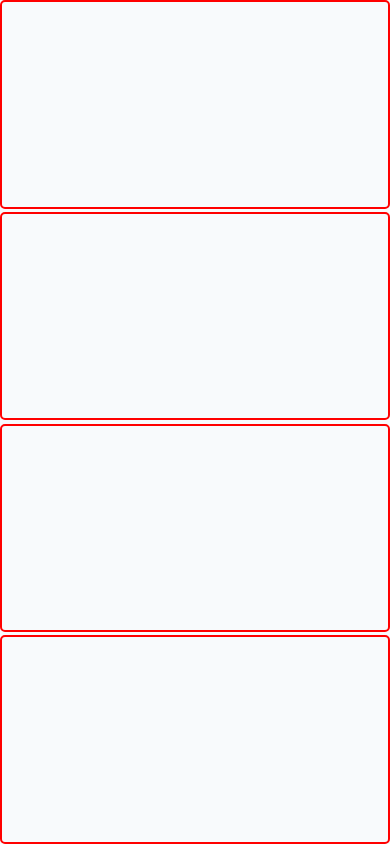
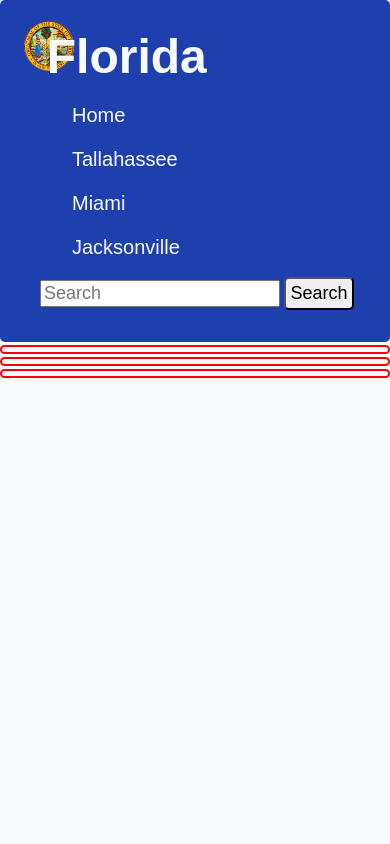
Before and after one commit to Dealer03/FloridaState.Gov, a website built with Vite: page state-Fl/index.html in a window 390 px wide. Built offline with nearby package versions, Linux system fonts and the light colour scheme; a web font is replaced by a local one.

Commit message:
Applies responsive design to the header. This section is complete.

```diff
--- a/state-Fl/index.html
+++ b/state-Fl/index.html
@@ -10,7 +10,7 @@
   </head>
   <body class="container">
     <header class="header">
-      <!-- <div class="header__logo">
+      <div class="header__logo">
         <img class="header__logo-img" src="/fl-symbol.jpg" alt="Florida seal">
         <h3 class="header__title">florida</h3>
       </div>
@@ -29,13 +29,13 @@
           <a class="navbar__link" href="#jacksonville">Jacksonville</a>
         </li>
         <li>
-          <form class="navebar__searchbar" action="" method="post">
+          <form class="navbar__searchbar" action="" method="post">
             <input type="search" placeholder="Search" aria-label="Search">
-            <button class="search__btn btn"></button>
+            <button type="button" class="search__btn btn">Search</button>
           </form>
         </li>
       </ul>
-    </nav> -->
+    </nav>
     </header>
     <main class="main">
       <section class="home"></section>
--- a/state-Fl/src/main.js
+++ b/state-Fl/src/main.js
@@ -1,3 +1,4 @@
-
 import '../styles.css/style.css'
+import '../styles.css/modernize-normalize.css'
+import '../styles.css/components/header.css'
 import '../styles.css/utils.css'
--- /dev/null
+++ b/state-Fl/styles.css/components/header.css
@@ -0,0 +1,138 @@
+.header {
+    display: grid;
+    flex-direction: row;
+    background-color: var(--clr-blue800);
+    padding-top: 2rem;
+    padding-bottom: 2rem;
+
+}
+
+.header__logo {
+    position: relative;
+    display: flex;
+    padding-left: 1.5rem;
+    padding-top: 1rem;
+
+}
+
+.header__logo-img {
+    position: absolute;
+    justify-self: center;
+    width: 100px;
+    height:100px;
+    border-radius: 50%;
+    z-index: 0;
+}
+
+.header__title {
+    position: absolute;
+    left: 5%;
+    top: 150%;
+    font-size: var(--size-8xl);
+    color: var(--clr-light);
+    text-transform: capitalize;
+    z-index: 1;
+}
+
+.navbar__menu {
+    display: flex;
+    flex-direction: row;
+    flex-wrap: wrap;
+    justify-content: end;
+    list-style-type: none;
+    padding-top: 1rem;
+}
+
+.navbar__link {
+    font-size: var(--size-2xl);
+    color: var(--clr-light);
+    padding: 1rem;
+    text-decoration: none;
+}
+
+.navbar__link:hover {
+    color: var(--clr-rose);
+    transition: color 0.3s;
+}
+
+.header__line {
+    border: 1px solid var(--clr-slate600);
+    padding-top: 1.5em;
+
+}
+
+.navbar__searchbar {
+    display: inline-block;
+    justify-content: end;
+    flex-wrap: wrap;
+}
+
+input {
+    font-size: var(--size-lg);
+}
+
+/* .search__btn {} */
+
+/* xs */
+/* @media (min-width: 475px) {} */
+/* sm */
+ @media (max-width: 640px) {
+    .header {
+        display: block;
+        flex-direction:column-reverse
+    }
+    .header__title {
+        position: absolute;
+        left: 12%;
+        top: 150%;
+        font-size: var(--size-5xl);
+        color: var(--clr-light);
+        text-transform: capitalize;
+        text-shadow:black;
+        z-index: 1;
+    }
+    .header__logo-img {
+        position: absolute;
+        justify-self: center;
+        width: 50px;
+        height:50px;
+        border-radius: 50%;
+        z-index: 0;
+    }
+    .navbar__menu {
+        display: flex;
+        flex-direction: column;
+        flex-wrap: wrap;
+        list-style-type: none;
+        justify-content: center;
+        align-items: baseline;
+        padding-top: 5rem;
+        gap: 1rem;
+    }
+    .navbar__link {
+        font-size: var(--size-xl);
+        color: var(--clr-light);
+        padding: 2rem;
+        text-decoration: none;
+    }
+    .navbar__searchbar {
+        justify-content: center;
+        flex-wrap: wrap;
+    }
+    .search__btn {
+        font-size: var(--size-lg);
+    }
+ }
+/* md */
+@media (min-width: 768px) {
+    .navbar__menu {
+        padding-top: 8rem;
+        gap: 1rem;
+    }
+}
+/* Lg */
+/* @media (max-width: 1024px) {} */
+/* xL */
+/* @media (min-width: 1280px) {} */
+/* 2xL */
+/* @media (min-width: 1536px) {}  */
--- /dev/null
+++ b/state-Fl/styles.css/modernize-normalize.css
@@ -0,0 +1,274 @@
+/*! modern-normalize v2.0.0 | MIT License | https://github.com/sindresorhus/modern-normalize */
+
+/*
+Document
+========
+*/
+
+/**
+Use a better box model (opinionated).
+*/
+
+*,
+::before,
+::after {
+	box-sizing: border-box;
+}
+
+html {
+	/* Improve consistency of default fonts in all browsers. (https://github.com/sindresorhus/modern-normalize/issues/3) */
+	font-family:
+		system-ui,
+		'Segoe UI',
+		Roboto,
+		Helvetica,
+		Arial,
+		sans-serif,
+		'Apple Color Emoji',
+		'Segoe UI Emoji';
+	line-height: 1.15; /* 1. Correct the line height in all browsers. */
+	-webkit-text-size-adjust: 100%; /* 2. Prevent adjustments of font size after orientation changes in iOS. */
+	-moz-tab-size: 4; /* 3. Use a more readable tab size (opinionated). */
+	tab-size: 4; /* 3 */
+}
+
+/*
+Sections
+========
+*/
+
+body {
+	margin: 0; /* Remove the margin in all browsers. */
+}
+
+/*
+Grouping content
+================
+*/
+
+/**
+1. Add the correct height in Firefox.
+2. Correct the inheritance of border color in Firefox. (https://bugzilla.mozilla.org/show_bug.cgi?id=190655)
+*/
+
+hr {
+	height: 0; /* 1 */
+	color: inherit; /* 2 */
+}
+
+/*
+Text-level semantics
+====================
+*/
+
+/**
+Add the correct text decoration in Chrome, Edge, and Safari.
+*/
+
+abbr[title] {
+	text-decoration: underline dotted;
+}
+
+/**
+Add the correct font weight in Edge and Safari.
+*/
+
+b,
+strong {
+	font-weight: bolder;
+}
+
+/**
+1. Improve consistency of default fonts in all browsers. (https://github.com/sindresorhus/modern-normalize/issues/3)
+2. Correct the odd 'em' font sizing in all browsers.
+*/
+
+code,
+kbd,
+samp,
+pre {
+	font-family:
+		ui-monospace,
+		SFMono-Regular,
+		Consolas,
+		'Liberation Mono',
+		Menlo,
+		monospace; /* 1 */
+	font-size: 1em; /* 2 */
+}
+
+/**
+Add the correct font size in all browsers.
+*/
+
+small {
+	font-size: 80%;
+}
+
+/**
+Prevent 'sub' and 'sup' elements from affecting the line height in all browsers.
+*/
+
+sub,
+sup {
+	font-size: 75%;
+	line-height: 0;
+	position: relative;
+	vertical-align: baseline;
+}
+
+sub {
+	bottom: -0.25em;
+}
+
+sup {
+	top: -0.5em;
+}
+
+/*
+Tabular data
+============
+*/
+
+/**
+1. Remove text indentation from table contents in Chrome and Safari. (https://bugs.chromium.org/p/chromium/issues/detail?id=999088, https://bugs.webkit.org/show_bug.cgi?id=201297)
+2. Correct table border color inheritance in Chrome and Safari. (https://bugs.chromium.org/p/chromium/issues/detail?id=935729, https://bugs.webkit.org/show_bug.cgi?id=195016)
+*/
+
+table {
+	text-indent: 0; /* 1 */
+	border-color: inherit; /* 2 */
+}
+
+/*
+Forms
+=====
+*/
+
+/**
+1. Change the font styles in all browsers.
+2. Remove the margin in Firefox and Safari.
+*/
+
+button,
+input,
+optgroup,
+select,
+textarea {
+	font-family: inherit; /* 1 */
+	font-size: 100%; /* 1 */
+	line-height: 1.15; /* 1 */
+	margin: 0; /* 2 */
+}
+
+/**
+Remove the inheritance of text transform in Edge and Firefox.
+*/
+
+button,
+select {
+	text-transform: none;
+}
+
+/**
+Correct the inability to style clickable types in iOS and Safari.
+*/
+
+button,
+[type='button'],
+[type='reset'],
+[type='submit'] {
+	-webkit-appearance: button;
+}
+
+/**
+Remove the inner border and padding in Firefox.
+*/
+
+::-moz-focus-inner {
+	border-style: none;
+	padding: 0;
+}
+
+/**
+Restore the focus styles unset by the previous rule.
+*/
+
+:-moz-focusring {
+	outline: 1px dotted ButtonText;
+}
+
+/**
+Remove the additional ':invalid' styles in Firefox.
+See: https://github.com/mozilla/gecko-dev/blob/2f9eacd9d3d995c937b4251a5557d95d494c9be1/layout/style/res/forms.css#L728-L737
+*/
+
+:-moz-ui-invalid {
+	box-shadow: none;
+}
+
+/**
+Remove the padding so developers are not caught out when they zero out 'fieldset' elements in all browsers.
+*/
+
+legend {
+	padding: 0;
+}
+
+/**
+Add the correct vertical alignment in Chrome and Firefox.
+*/
+
+progress {
+	vertical-align: baseline;
+}
+
+/**
+Correct the cursor style of increment and decrement buttons in Safari.
+*/
+
+::-webkit-inner-spin-button,
+::-webkit-outer-spin-button {
+	height: auto;
+}
+
+/**
+1. Correct the odd appearance in Chrome and Safari.
+2. Correct the outline style in Safari.
+*/
+
+[type='search'] {
+	-webkit-appearance: textfield; /* 1 */
+	outline-offset: -2px; /* 2 */
+}
+
+/**
+Remove the inner padding in Chrome and Safari on macOS.
+*/
+
+::-webkit-search-decoration {
+	-webkit-appearance: none;
+}
+
+/**
+1. Correct the inability to style clickable types in iOS and Safari.
+2. Change font properties to 'inherit' in Safari.
+*/
+
+::-webkit-file-upload-button {
+	-webkit-appearance: button; /* 1 */
+	font: inherit; /* 2 */
+}
+
+/*
+Interactive
+===========
+*/
+
+/*
+Add the correct display in Chrome and Safari.
+*/
+
+summary {
+	display: list-item;
+}
--- a/state-Fl/styles.css/style.css
+++ b/state-Fl/styles.css/style.css
@@ -75,4 +75,5 @@ a {
     justify-content: center;
     padding: 0.25rem;
     margin: 0;
+    border-radius: 5px;
 }
--- a/state-Fl/styles.css/utils.css
+++ b/state-Fl/styles.css/utils.css
@@ -13,7 +13,7 @@
 
   .container {
     display: grid;
-    height: 100vh;
+    /* height: 100vw; */
     grid-template-columns: 0.5fr 1.5fr 1.5fr 0.5fr;
     grid-template-rows: auto;
     grid-template-areas:
@@ -27,7 +27,6 @@
     grid-area: header;
     border-radius: var(--main-radius);
     padding-top: var(--main-padding);
-    border: 2px solid red;
   }
 
   .main {
@@ -51,7 +50,7 @@
     border: 2px solid red;
   }
 
-  @media only screen and (max-width:600px) {
+  @media only screen and (max-width:475px) {
     .container {
         grid-template-columns: 1fr;
         grid-template-rows: auto;
```
